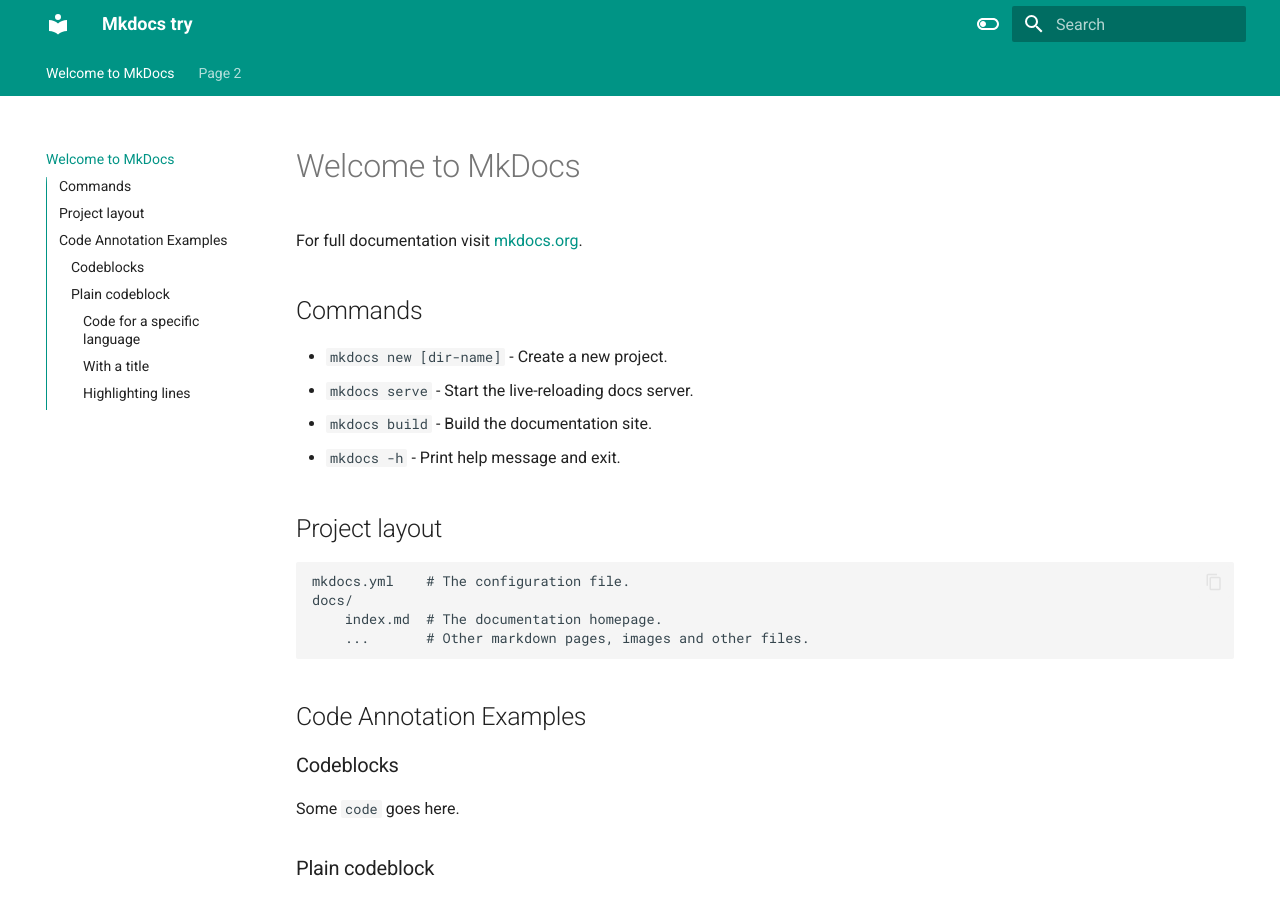
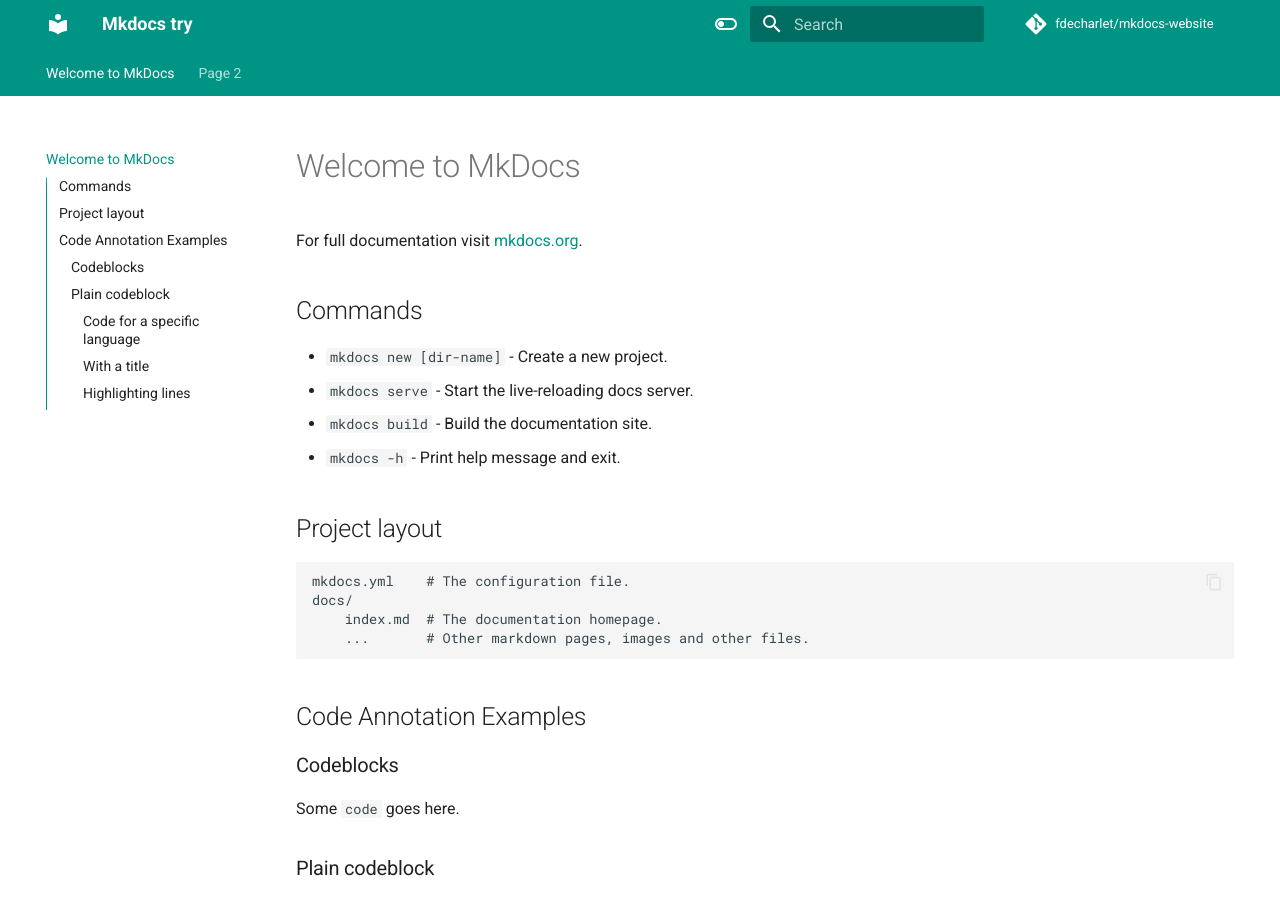
Before and after one commit to fdecharlet/mkdocs-website, an MkDocs documentation site: the page built from docs/index.md, in a window 1280 px wide and 900 px high. Built offline with MkDocs 1.6.1 and Material for MkDocs 9.7.7, drawn with Linux system fonts in a browser that asks for light colours; comment, search, counter and statistics services are not loaded.

Commit message:
Set up git repo

```diff
--- a/mkdocs.yml
+++ b/mkdocs.yml
@@ -40,3 +40,7 @@
 
 copyright: |
   &copy; 2023 <a href="https://github.com/fdecharlet"  target="_blank" rel="noopener">Florian Charlet</a>
+
+
+repo_url: https://github.com/fdecharlet/mkdocs-website
+repo_name: fdecharlet/mkdocs-website
```
